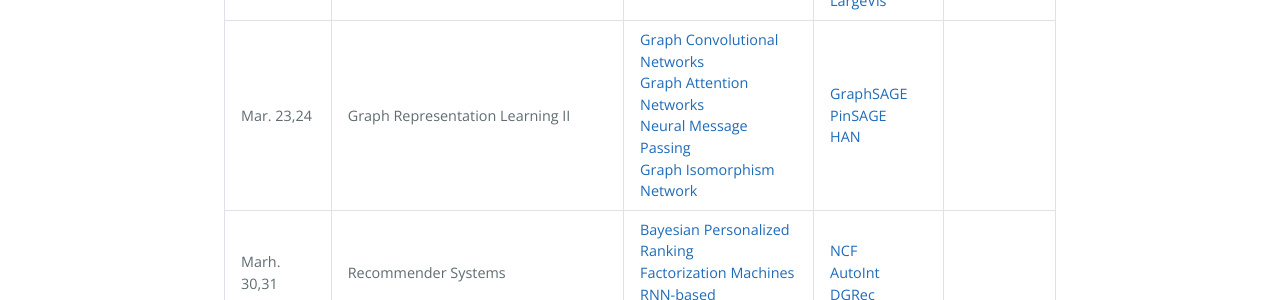
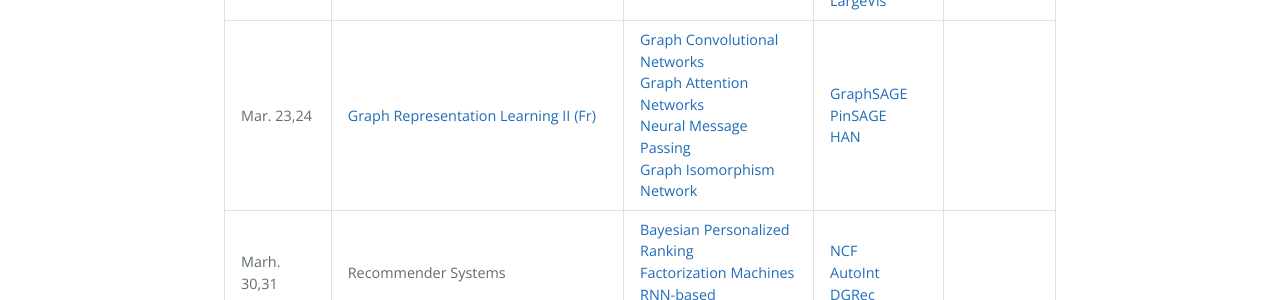
Before and after one commit to DeepGraphLearning/Math80600A_2022W, a Jekyll site: the page built from schedule.md, in a window 1280 px wide. Shown: the part 1530-1830 px from the top of the page. Built offline with Jekyll 4.4.1, drawn with Linux system fonts in a browser that asks for light colours.

```diff
--- a/schedule.md
+++ b/schedule.md
@@ -172,8 +172,8 @@ schedule:
         url: https://arxiv.org/abs/1602.00370
   - date: Mar. 23,24
     topics:
-      - name: Graph Representation Learning II
-        url:
+      - name: Graph Representation Learning II (Fr)
+        url: https://www.dropbox.com/s/h7vu875a8f38lw1/S10-Graphes-P2.key?dl=0
     readings:
       - name: Graph Convolutional Networks
         url: https://arxiv.org/abs/1609.02907
```
